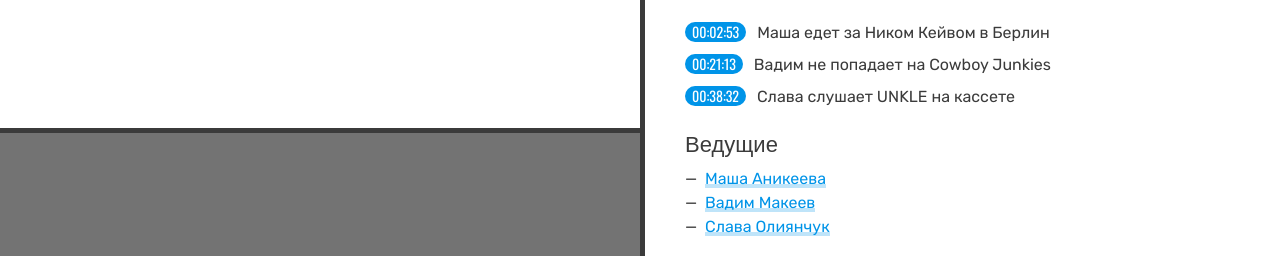
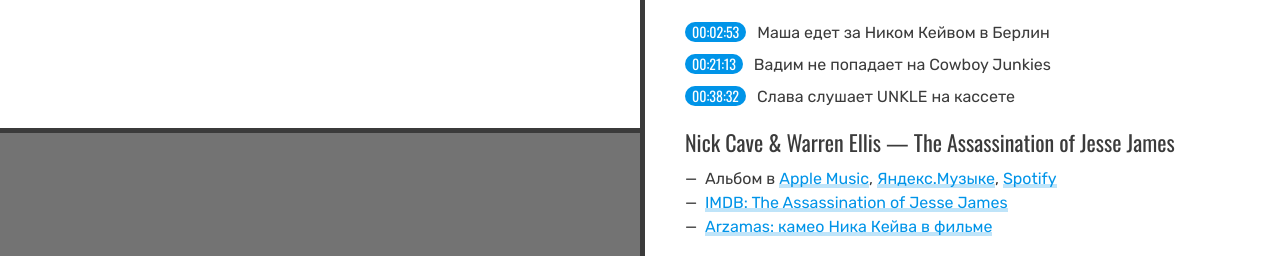
Before and after one commit to kaineer/3lp.me, a website: page src/index.html in a window 1280 px wide. Shown: the part 512-768 px from the top of the page. Drawn offline with nearby package versions, Linux system fonts and the light colour scheme; files that its build step writes are made by us from their sources.

Commit message:
Убирает дублирующий блок с ведущими

```diff
--- a/src/index.html
+++ b/src/index.html
@@ -43,12 +43,6 @@
                 </ul>
             </div>
             <div class="content">
-                <h3>Ведущие</h3>
-                <ul>
-                    <li><a href="https://twitter.com/not_plasticine">Маша Аникеева</a></li>
-                    <li><a href="https://twitter.com/pepelsbey">Вадим Макеев</a></li>
-                    <li><a href="https://twitter.com/miripiruni">Слава Олиянчук</a></li>
-                </ul>
                 <h3>Nick Cave &amp; Warren Ellis — The Assassination of Jesse James</h3>
                 <ul>
                     <li>Альбом в
```
